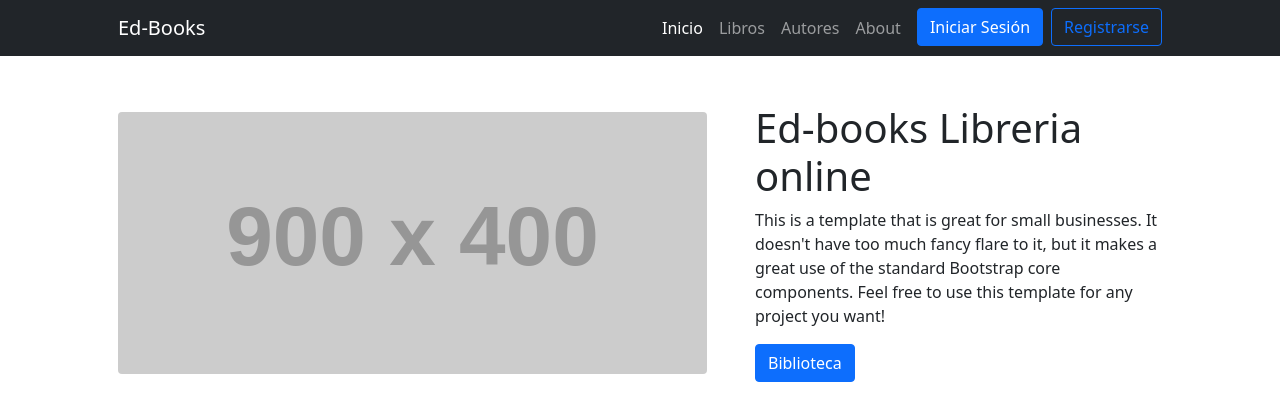
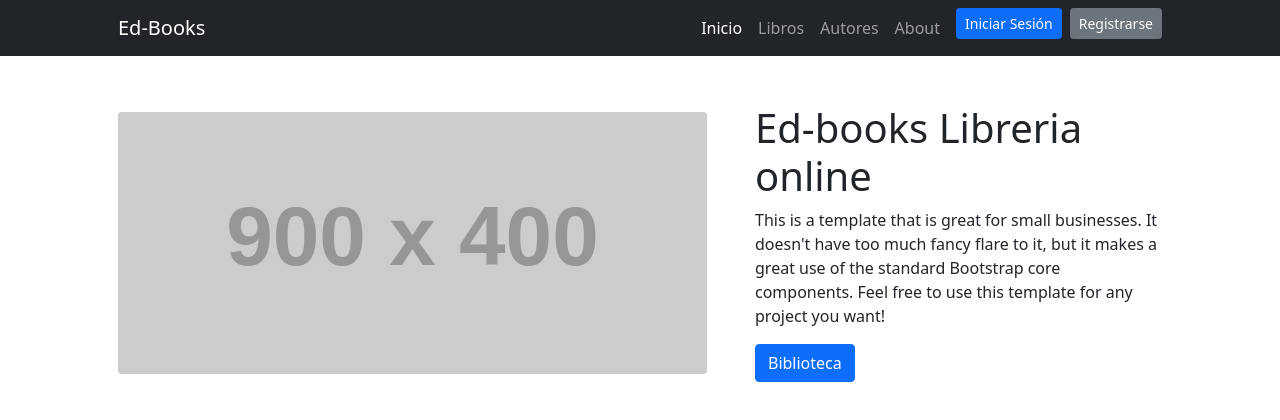
Before and after one commit to EduardoRmrz/Edbooks, a Django app: template EdbooksApp/templates/EdbooksApp/about.html in a window 1280 px wide. Shown: the top 420 px of the page. Run offline with Django 4.2, Linux system fonts and the light colour scheme; the template is opened without the code that fills it, so the values that code supplies are empty; grey boxes labelled with a size stand in for pictures from a placeholder-image service; some libraries are stand-ins or nearby versions.

Commit message:
corregimos el view de registracion

```diff
--- a/EdbooksApp/templates/EdbooksApp/base.html
+++ b/EdbooksApp/templates/EdbooksApp/base.html
@@ -25,8 +25,8 @@
                         <li class="nav-item"><a class="nav-link" href="{% url 'libros' %}">Libros</a></li>
                         <li class="nav-item"><a class="nav-link" href="{% url 'autores' %}">Autores</a></li>
                         <li class="nav-item"><a class="nav-link" href="{% url 'about' %}">About</a></li>
-                        <li class="nav-item"><a class="btn btn-primary mx-2" href="{% url 'login' %}">Iniciar Sesión</a></li>
-                        <li class="nav-item"><a class="btn btn-outline-primary" href="{% url 'register' %}">Registrarse</a></li>
+                        <li class="nav-item"><a class="btn btn-primary btn-sm mx-2" href="{% url 'login' %}">Iniciar Sesión</a></li>
+                        <li class="nav-item"><a class="btn btn-secondary btn-sm" href="{% url 'register' %}">Registrarse</a></li>
                     </ul>
                 </div>
             </div>
--- a/EdbooksApp/views.py
+++ b/EdbooksApp/views.py
@@ -47,6 +47,7 @@ def register_request(request):
         if form.is_valid():
             username = form.cleaned_data.get('username')
             password = form.cleaned_data.get('password1')
+            form.save()
             user = authenticate(username=username, password=password)
 
             if user is not None:
```
Also changed, not shown: db.sqlite3.
